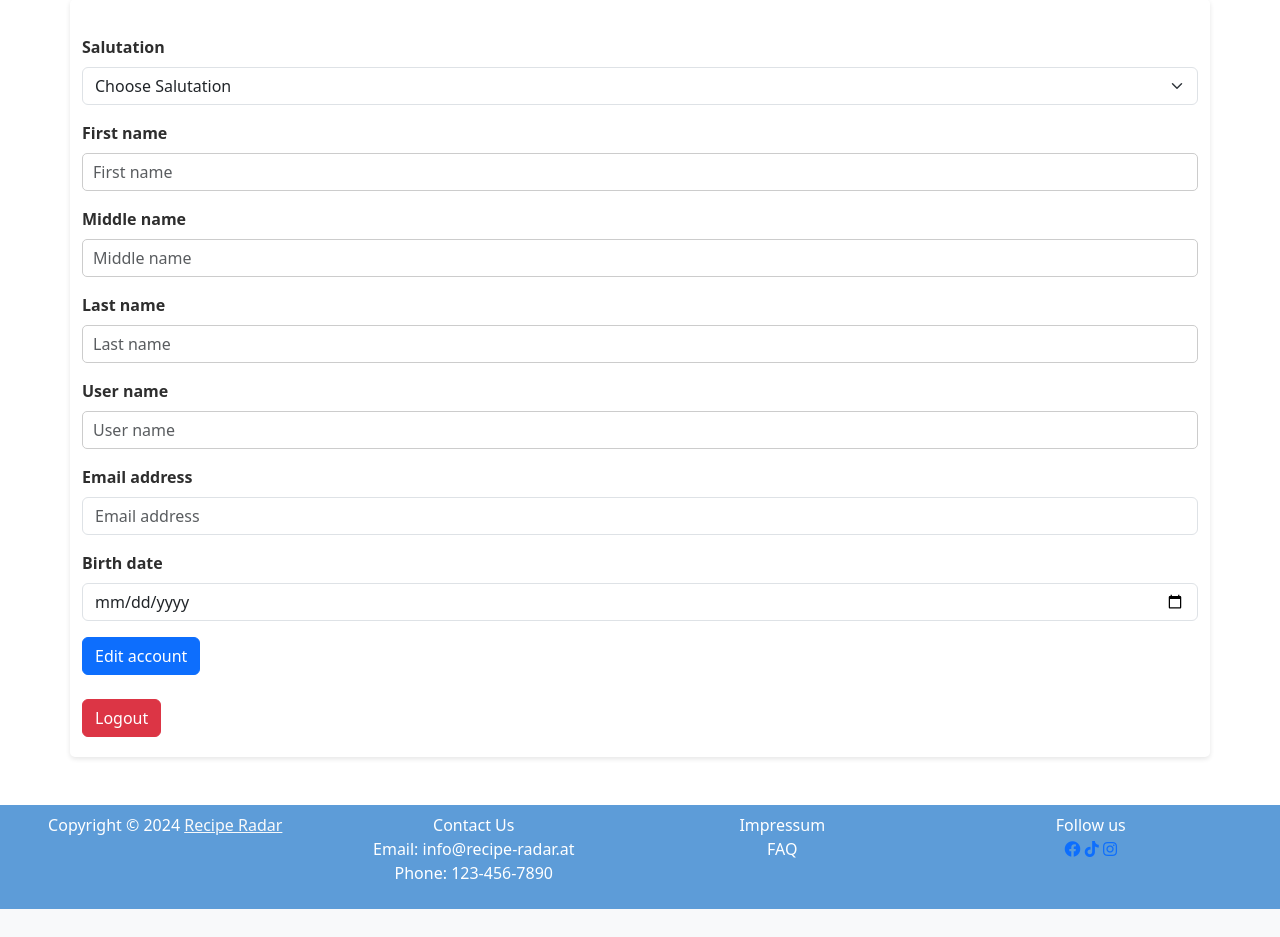
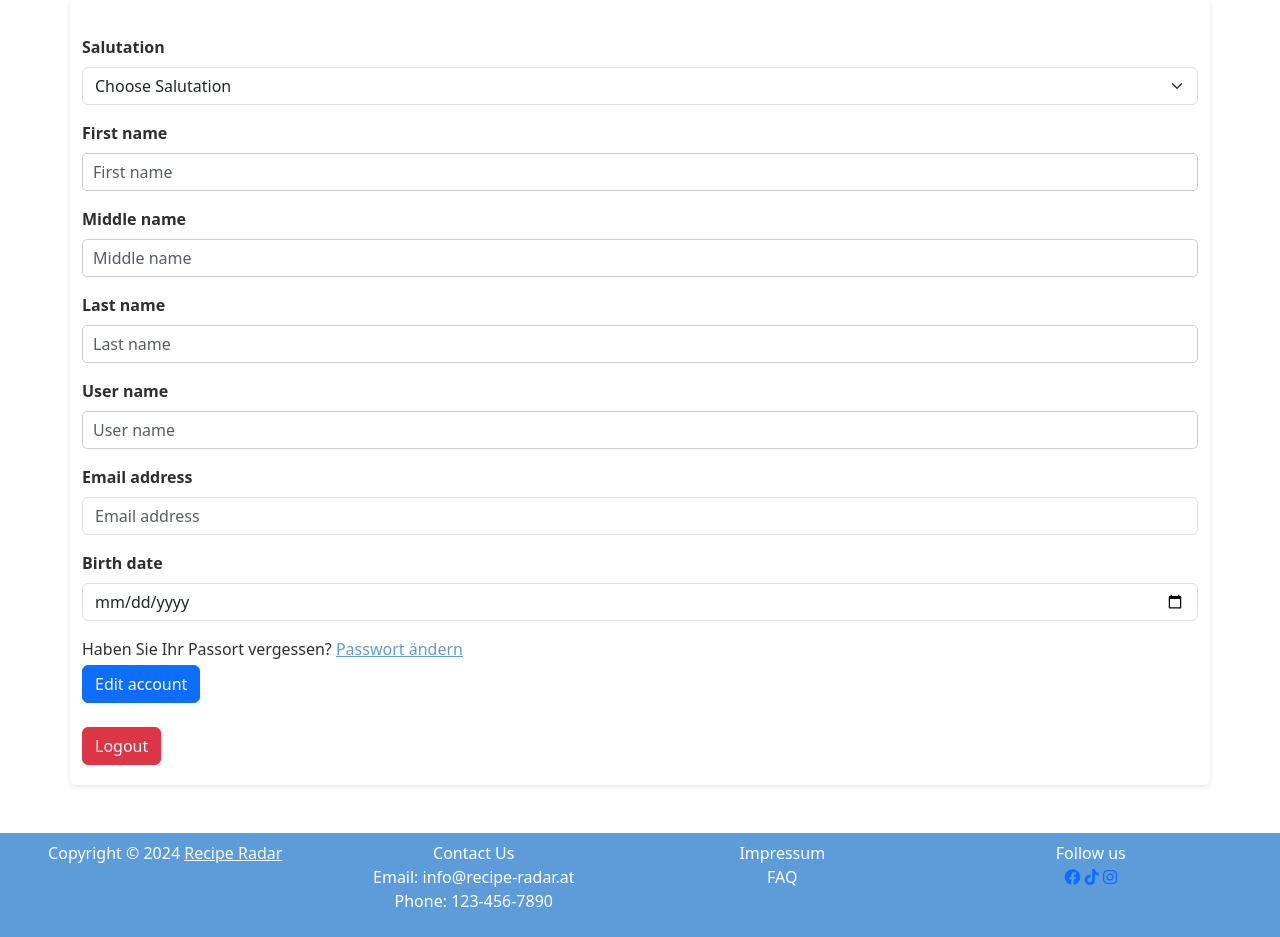
Before and after one commit to ahmetc27/RecipeRadar, a PHP site: page /profile.php?id=1 in a window 1280 px wide. Shown: the part 124-1061 px from the top of the page. Before the commit the page ends 1033 px from the top, so only its background shows below. Run offline with PHP 8.4, Linux system fonts and the light colour scheme; the visitor is signed in with stand-in values (Sample User, id 1); data that the repository does not hold is empty; some web fonts are replaced.

Commit message:
Update profile_form.php

```diff
--- a/profile_form.php
+++ b/profile_form.php
@@ -114,6 +114,8 @@ if (isset($_SESSION['currentSession'])) {
                     <label for="birthDate" class="form-label">Birth date</label>
                     <input type="date" class="form-control" id="birthDate" name="birthDate" value="<?= $row["birthDate"] ?>">
                 </div>
+                <p class="text mb-1 mt-2">Haben Sie Ihr Passort vergessen? <a href="passwordreset_service.php?id=<?= $_GET["id"] ?>" class="text-link">Passwort ändern</a></p>
+
                 <button name="edit" type="submit" class="btn btn-primary">Edit account</button>
             </form>
         </div>
```
